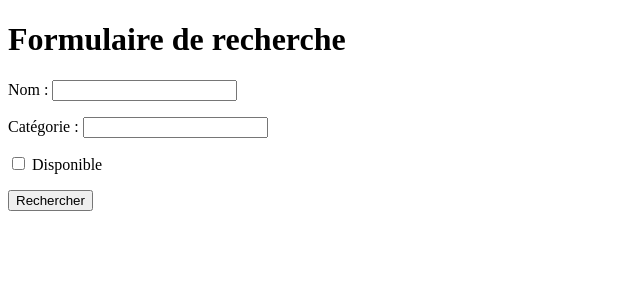
After one commit to Raizen2k/final_project, a PHP site: page /pages/recherche.php in a window 1280 px wide. The commit adds this page. Shown: the top 300 px of the page, without its empty margins (0-640 px from the left). Run offline with PHP 8.4, Linux system fonts and the light colour scheme.

Commit message:
reto nenah

```diff
--- /dev/null
+++ b/brouillon.sql
@@ -0,0 +1,2 @@
+SELECT * FROM obj_objet o
+JOIN obj_categorie_objet c ON o.id_categorie = c.id_categorie
--- a/inc/base.php
+++ b/inc/base.php
@@ -1,4 +1,4 @@
 <?php
     function base() {
-        return mysqli_connect("localhost" ,"ETU004042","2zheXBX1","db_s2_ETU004042");
+        return mysqli_connect("localhost" ,"root","","objet");
     }
--- a/inc/function.php
+++ b/inc/function.php
@@ -1,8 +1,8 @@
 <?php
 include 'base.php';
 
-$css='<link rel="stylesheet" href="../assets/css/style.css">';
-$bootstrap="<link rel='stylesheet' href='../assets/bootstrap/css/bootstrap.min.css'>";
+$css = '<link rel="stylesheet" href="../assets/css/style.css">';
+$bootstrap = "<link rel='stylesheet' href='../assets/bootstrap/css/bootstrap.min.css'>";
 
 
 function login($mail, $mdp)
@@ -62,7 +62,6 @@ function enCours($id_objet)
     if ((mysqli_num_rows($resultat)) == 0) {
         return 0;
     } else {
-        echo mysqli_fetch_assoc($resultat)['date_retour'];
         return mysqli_fetch_assoc($resultat)['date_retour'];
     }
 }
@@ -79,3 +78,39 @@ function getListeCategorie()
     $requette = "SELECT * FROM obj_categorie_objet";
     return mysqli_query(base(), $requette);
 }
+
+function recherche($nom, $categorie, $disponible)
+{
+
+    $requette = "SELECT * FROM obj_objet o
+    JOIN obj_categorie_objet c ON o.id_categorie = c.id_categorie
+    WHERE 1=1";
+    if ($nom != NULL) {
+        $requette .= " AND nom_objet LIKE '%$nom%'";
+    }
+    if ($categorie != NULL) {
+        $requette .= " AND nom_categorie = '$categorie'";
+    }
+    if ($disponible == 1 )
+    {
+        $requette2=rechercherParDisponible($nom, $categorie);
+        return mysqli_query(base(), $requette2);
+    }
+    return mysqli_query(base(), $requette);
+}
+
+function rechercherParDisponible($nom, $categorie)
+{
+     $requette = "SELECT * FROM obj_objet o
+    JOIN obj_categorie_objet c ON o.id_categorie = c.id_categorie
+    JOIN obj_emprunt e ON o.id_objet = e.id_objet
+    WHERE 1=1";
+     if ($nom != NULL) {
+        $requette .= " AND nom_objet LIKE '%$nom%'";
+    }
+    if ($categorie != NULL) {
+        $requette .= " AND nom_categorie = '$categorie'";
+    }
+    return $requette;
+
+}
--- a/pages/accueil.php
+++ b/pages/accueil.php
@@ -32,6 +32,7 @@ $liste = getListeCategorie();
                 <button type="submit" class="btn btn-outline-primary">Filtrer</button>
             </form>
             <a href="ajouter_objet.php">Ajouter un objet</a>
+            <a href="recherche.php">Rechercher</a>
         </div>
     </nav>
 
--- a/pages/ajouter_objet.php
+++ b/pages/ajouter_objet.php
@@ -30,6 +30,7 @@ $categories = getListeCategorie();
         </div>
         <button type="submit">Ajouter</button>
     </form>
+
 </body>
 
 </html>
--- /dev/null
+++ b/pages/recherche.php
@@ -0,0 +1,74 @@
+<?php
+include("../inc/function.php");
+
+$nom = NULL;
+$categorie = NULL;
+$disponible = 0;
+
+if (isset($_POST["nom"])) {
+    $nom = $_POST["nom"];
+}
+if (isset($_POST["categorie"])) {
+    $categorie = $_POST["categorie"];
+}
+if (isset($_POST["disponible"])) {
+    $disponible = 1;
+}
+
+$resultat = null;
+if (isset($_GET["oui"])) {
+    $resultat = recherche($nom, $categorie, $disponible);
+}
+?>
+<!DOCTYPE html>
+<html lang="fr">
+
+<head>
+    <meta charset="UTF-8">
+    <meta name="viewport" content="width=device-width, initial-scale=1.0">
+    <title>Recherche d'objets</title>
+</head>
+
+<body>
+    <h1>Formulaire de recherche</h1>
+    <form action="recherche.php?oui=1" method="post">
+        <p>
+            <label for="nom">Nom :</label>
+            <input type="text" name="nom" id="nom">
+        </p>
+        <p>
+            <label for="categorie">Catégorie :</label>
+            <input type="text" name="categorie" id="categorie">
+        </p>
+        <p>
+            <label>
+                <input type="checkbox" name="disponible" value="1"> Disponible
+            </label>
+        </p>
+        <input type="submit" value="Rechercher">
+    </form>
+
+    <?php
+    if (isset($_GET["oui"])) {
+        if ($resultat && mysqli_num_rows($resultat) > 0) {
+            echo "<h2>Résultats :</h2>";
+            while ($data = mysqli_fetch_assoc($resultat)) {
+                ?>
+                <p><?= $data['nom_objet'] . " - " . $data['nom_categorie'] ?>
+                    <?php if (enCours($data['id_objet']) == '0') { ?>
+                        <span class="badge bg-success">Disponible</span>
+                    <?php } else { ?>
+                        <span class="badge bg-warning text-dark">
+                            Emprunté - dispo le <?= enCours($data['id_objet']) ?>
+                        </span>
+                    <?php } ?>
+                </p>
+            <?php }
+        } else {
+            echo "<p>Aucun résultat trouvé.</p>";
+        }
+    }
+    ?>
+</body>
+
+</html>
--- /dev/null
+++ b/traitement/traitement_recherche.php
@@ -0,0 +1,5 @@
+<?php
+include("../inc/function.php");
+header("Location: ../pages/recherche.php?oui=1");
+
+?>
```
Also changed, not shown: pages/info_objet.php (+21 -0 lines), 1 other file.
